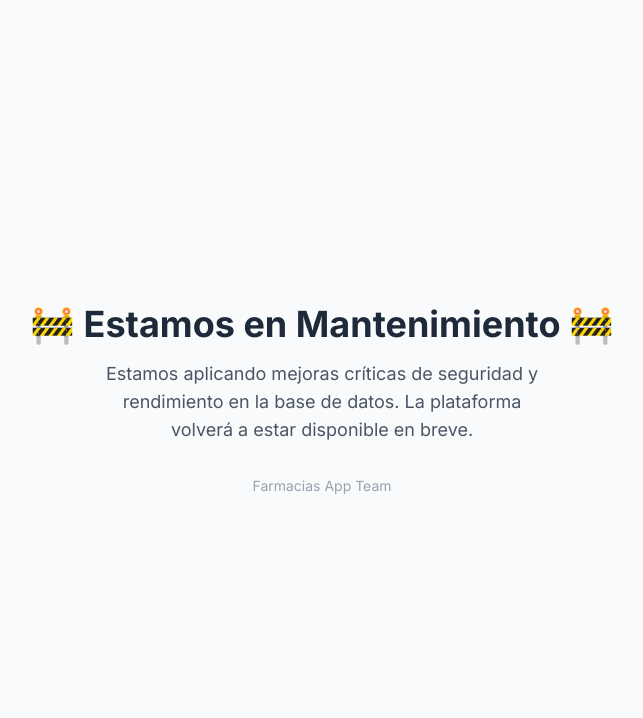
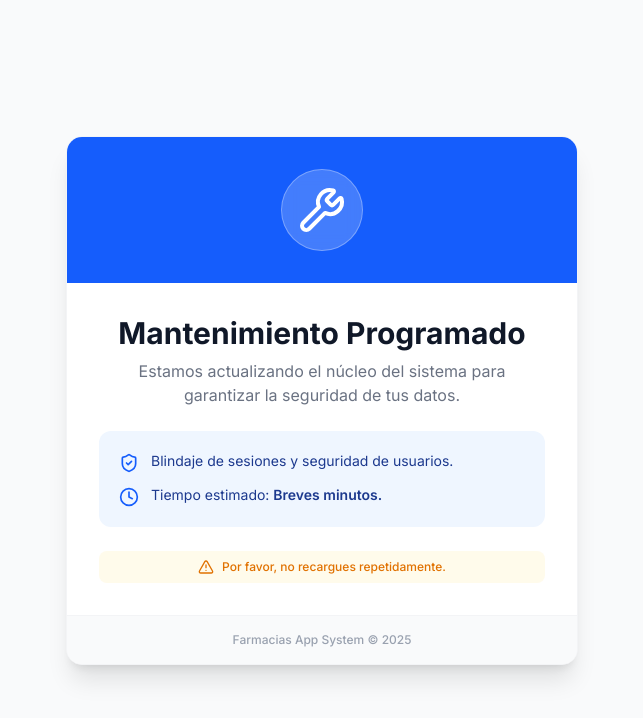
Before and after one commit to filimorniga-ux/farmacias-vallenar-suit, a Next.js app: page /maintenance in a window 1280 px wide. Shown: the top 718 px of the page, without its empty margins (318-961 px from the left). Built offline with nearby package versions, Linux system fonts and the light colour scheme; no server answers.

Commit message:
feat: enhance maintenance page UI with detailed information and clarify middleware's maintenance mode and security header configuration.

```diff
--- a/src/app/maintenance/page.tsx
+++ b/src/app/maintenance/page.tsx
@@ -1,12 +1,40 @@
+import React from 'react';
+import { Wrench, ShieldCheck, Clock, AlertTriangle } from 'lucide-react';
+
 export default function MaintenancePage() {
     return (
-        <div className="flex flex-col items-center justify-center h-screen bg-gray-50 text-center p-4">
-            <h1 className="text-4xl font-bold text-gray-800 mb-4">🚧 Estamos en Mantenimiento 🚧</h1>
-            <p className="text-lg text-gray-600 max-w-md">
-                Estamos aplicando mejoras críticas de seguridad y rendimiento en la base de datos.
-                La plataforma volverá a estar disponible en breve.
-            </p>
-            <p className="mt-8 text-sm text-gray-400">Farmacias App Team</p>
+        <div className="min-h-screen bg-gray-50 flex flex-col items-center justify-center p-4">
+            <div className="max-w-lg w-full bg-white rounded-2xl shadow-xl overflow-hidden border border-gray-100">
+                <div className="bg-blue-600 p-8 flex justify-center relative overflow-hidden">
+                    <div className="absolute top-0 left-0 w-full h-full opacity-10 bg-[radial-gradient(circle_at_center,_var(--tw-gradient-stops))] from-white via-transparent to-transparent" />
+                    <div className="relative z-10 bg-white/20 p-4 rounded-full backdrop-blur-sm border border-white/30">
+                        <Wrench className="w-12 h-12 text-white" />
+                    </div>
+                </div>
+                <div className="p-8 text-center space-y-6">
+                    <div>
+                        <h1 className="text-3xl font-bold text-gray-900 mb-2">Mantenimiento Programado</h1>
+                        <p className="text-gray-500">Estamos actualizando el núcleo del sistema para garantizar la seguridad de tus datos.</p>
+                    </div>
+                    <div className="bg-blue-50 rounded-xl p-5 text-left space-y-3">
+                        <div className="flex items-start gap-3">
+                            <ShieldCheck className="w-5 h-5 text-blue-600 mt-0.5 shrink-0" />
+                            <span className="text-sm text-blue-900">Blindaje de sesiones y seguridad de usuarios.</span>
+                        </div>
+                        <div className="flex items-start gap-3">
+                            <Clock className="w-5 h-5 text-blue-600 mt-0.5 shrink-0" />
+                            <span className="text-sm text-blue-900">Tiempo estimado: <span className="font-semibold">Breves minutos.</span></span>
+                        </div>
+                    </div>
+                    <div className="flex items-center justify-center gap-2 text-amber-600 bg-amber-50 py-2 px-4 rounded-lg text-xs font-medium">
+                        <AlertTriangle className="w-4 h-4" />
+                        <span>Por favor, no recargues repetidamente.</span>
+                    </div>
+                </div>
+                <div className="bg-gray-50 p-4 text-center border-t border-gray-100">
+                    <p className="text-xs text-gray-400 font-medium">Farmacias App System &copy; {new Date().getFullYear()}</p>
+                </div>
+            </div>
         </div>
     );
 }
--- a/src/middleware.ts
+++ b/src/middleware.ts
@@ -1,72 +1,40 @@
 import { NextResponse } from 'next/server';
 import type { NextRequest } from 'next/server';
 
-export function middleware(request: NextRequest) {
-    // Leemos la variable de entorno
+export function middleware(req: NextRequest) {
     const isMaintenanceMode = process.env.MAINTENANCE_MODE === 'true';
 
-    // Si está activo y el usuario NO está ya en la página de mantenimiento
-    // (Evitamos un bucle infinito de redirecciones)
-    if (isMaintenanceMode && !request.nextUrl.pathname.startsWith('/maintenance')) {
-        return NextResponse.redirect(new URL('/maintenance', request.url));
+    // 1. Si está activo el modo mantenimiento y NO estamos ya en la página
+    if (isMaintenanceMode && !req.nextUrl.pathname.startsWith('/maintenance')) {
+        return NextResponse.redirect(new URL('/maintenance', req.url));
     }
 
-    // Si NO está en mantenimiento, pero intenta entrar a /maintenance, lo sacamos de ahí
-    if (!isMaintenanceMode && request.nextUrl.pathname.startsWith('/maintenance')) {
-        return NextResponse.redirect(new URL('/', request.url));
+    // 2. Si NO está activo, pero intentan entrar manualmente a la página
+    if (!isMaintenanceMode && req.nextUrl.pathname.startsWith('/maintenance')) {
+        return NextResponse.redirect(new URL('/', req.url));
     }
 
-    // Clone the request headers
-    const requestHeaders = new Headers(request.headers);
-    requestHeaders.set('x-url', request.url);
+    // --- PRESERVED SECURITY HEADERS (Critical for Camera/Scanner) ---
+    const requestHeaders = new Headers(req.headers);
+    requestHeaders.set('x-url', req.url);
 
-    // Create Response
     const response = NextResponse.next({
         request: {
             headers: requestHeaders,
         },
     });
 
-    // 🔒 Security Headers
-    const cspHeader = `
-        default-src 'self';
-        script-src 'self' 'unsafe-eval' 'unsafe-inline' https://cdn.jsdelivr.net;
-        style-src 'self' 'unsafe-inline';
-        img-src 'self' blob: data: https://*;
-        font-src 'self';
-        connect-src 'self' https://*; -- ALLOW EXTERNAL API
-    `;
-    // Replace newlines with spaces
-    const contentSecurityPolicyHeaderValue = cspHeader
-        .replace(/\s{2,}/g, ' ')
-        .trim();
-
-    // response.headers.set('Content-Security-Policy', contentSecurityPolicyHeaderValue); // Disabled for now to avoid breaking UI (unsafe-eval is needed for some libs)
-
-    // X-Frame-Options: DENY (Clickjacking)
+    // Security Headers
     response.headers.set('X-Frame-Options', 'DENY');
-
-    // X-Content-Type-Options: nosniff
     response.headers.set('X-Content-Type-Options', 'nosniff');
-
-    // Referrer-Policy
     response.headers.set('Referrer-Policy', 'strict-origin-when-cross-origin');
-
-    // Permissions-Policy (Camera needed for Scanner)
+    // Essential for Barcode Scanner in POS
     response.headers.set('Permissions-Policy', 'camera=(self), microphone=(), geolocation=()');
 
     return response;
 }
 
 export const config = {
-    matcher: [
-        /*
-         * Match all request paths except for the ones starting with:
-         * - api (API routes)
-         * - _next/static (static files)
-         * - _next/image (image optimization files)
-         * - favicon.ico (favicon file)
-         */
-        '/((?!api|_next/static|_next/image|favicon.ico|manifest.json|.*\\.png|.*\\.jpg|.*\\.svg).*)',
-    ],
+    // Matcher negativo para excluir api y estáticos
+    matcher: ['/((?!api|_next/static|_next/image|favicon.ico).*)'],
 };
```
